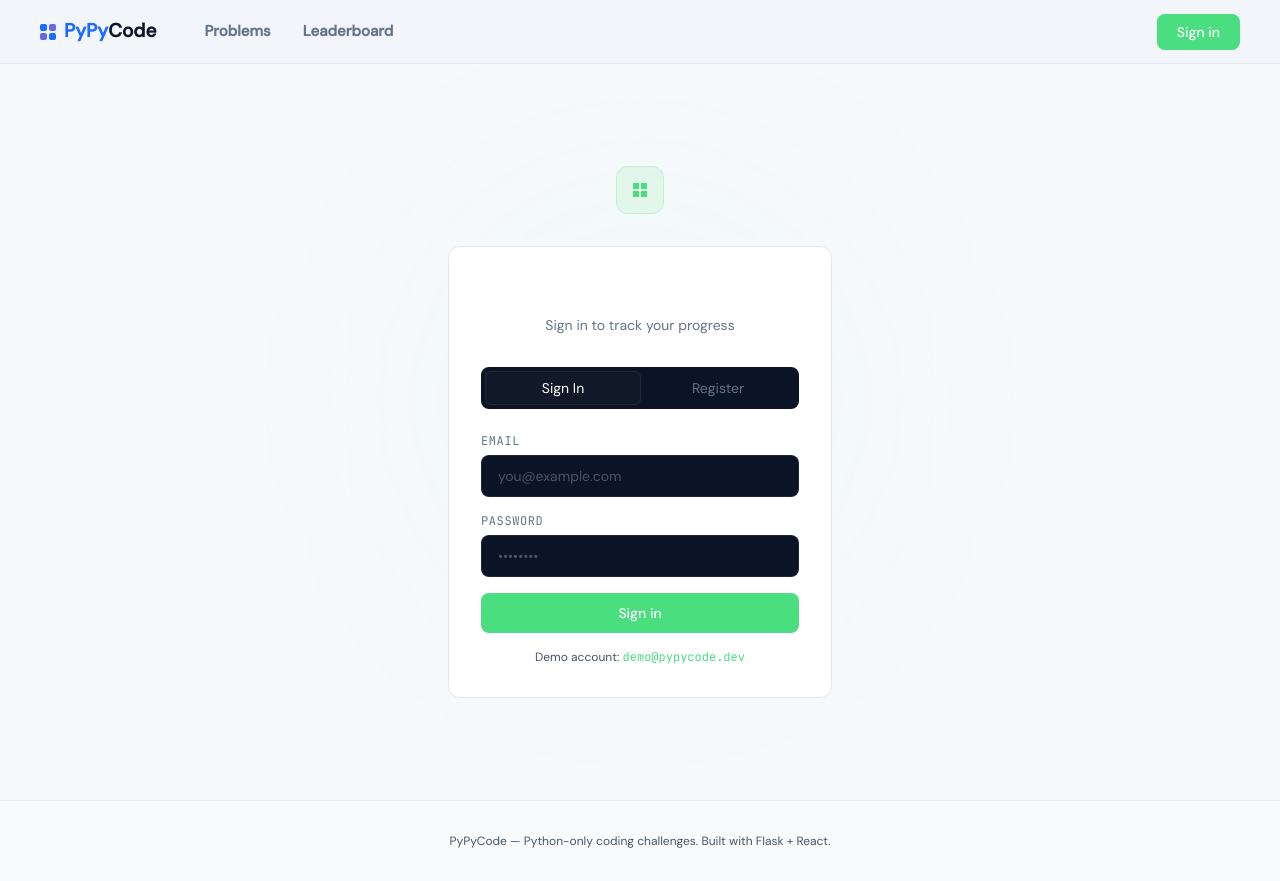
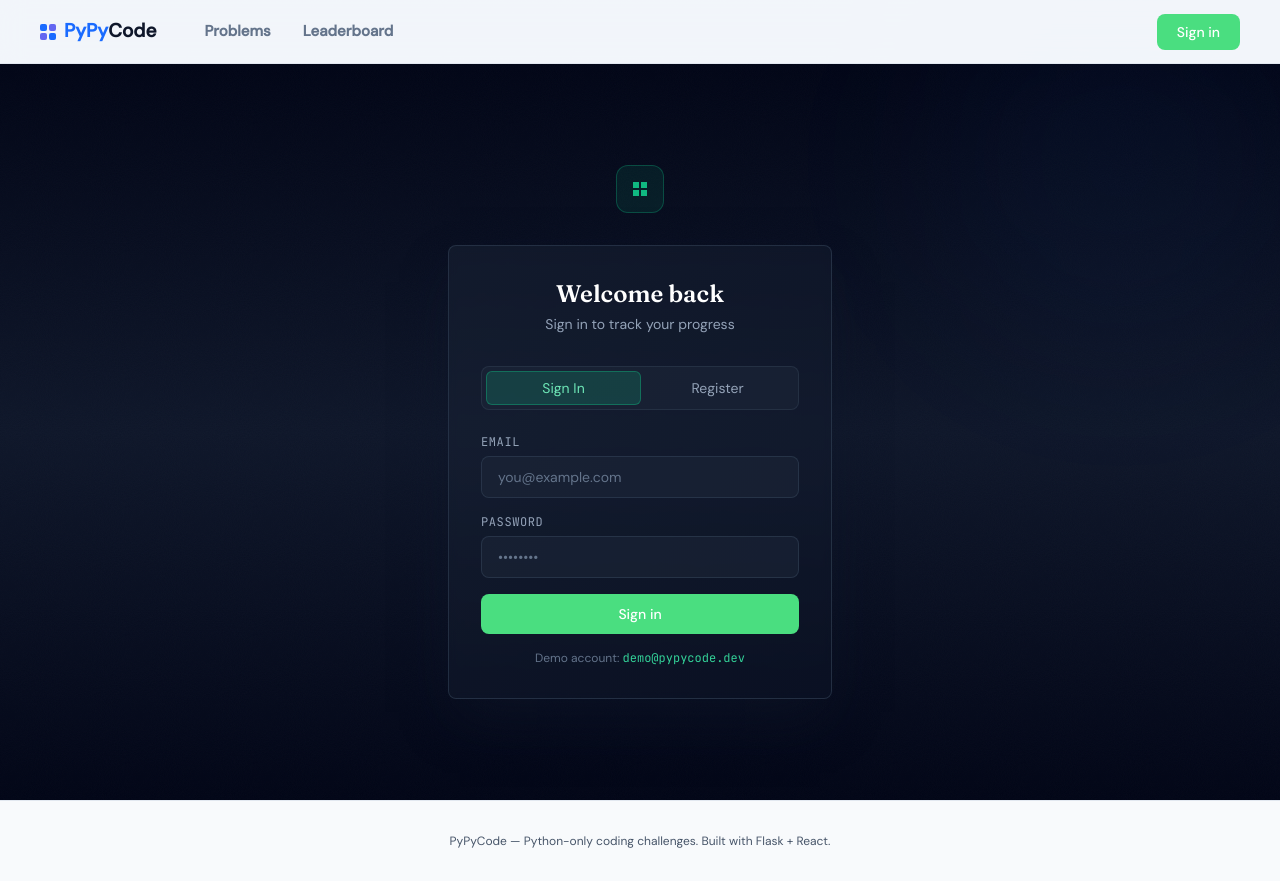
Before and after one commit to kalpeshtawde/pypycode, a React (Vite) app in the folder frontend/: page /auth in a window 1280 px wide. Built offline with nearby package versions, Linux system fonts and the light colour scheme; no server answers.

Commit message:
Improve auth page design and color scheme with emerald accents and modern styling

```diff
--- a/frontend/src/pages/AuthPage.tsx
+++ b/frontend/src/pages/AuthPage.tsx
@@ -50,43 +50,44 @@
   };
 
   return (
-    <div className="min-h-[calc(100vh-64px)] flex items-center justify-center px-6 py-16">
+    <div className="min-h-[calc(100vh-64px)] flex items-center justify-center px-6 py-16 bg-gradient-to-b from-slate-950 via-slate-900 to-slate-950">
       {/* Background glow */}
       <div className="pointer-events-none absolute inset-0 flex items-center justify-center">
-        <div className="w-96 h-96 bg-accent/5 rounded-full blur-[120px]" />
+        <div className="w-96 h-96 bg-emerald-500/8 rounded-full blur-[120px]" />
+        <div className="absolute top-0 right-0 w-80 h-80 bg-blue-500/5 rounded-full blur-[100px]" />
       </div>
 
       <div className="relative w-full max-w-sm">
         {/* Logo mark */}
         <div className="flex justify-center mb-8">
-          <div className="w-12 h-12 rounded-xl bg-accent/10 border border-accent/20
-                          flex items-center justify-center">
+          <div className="w-12 h-12 rounded-xl bg-emerald-500/10 border border-emerald-500/30
+                          flex items-center justify-center hover:border-emerald-500/50 transition-colors">
             <svg width="20" height="20" viewBox="0 0 20 20" fill="none">
-              <path d="M3 3h6v6H3zM11 3h6v6h-6zM3 11h6v6H3zM11 11h6v6h-6z" fill="#4ade80"/>
+              <path d="M3 3h6v6H3zM11 3h6v6h-6zM3 11h6v6H3zM11 11h6v6h-6z" fill="#10B981"/>
             </svg>
           </div>
         </div>
 
-        <div className="card p-8">
+        <div className="rounded-lg border border-slate-700/60 bg-gradient-to-br from-slate-800/40 to-slate-900/40 p-8 backdrop-blur-sm shadow-2xl shadow-slate-900/50">
           <h1 className="font-display text-2xl font-semibold text-white text-center mb-1">
             {mode === "login" ? "Welcome back" : "Create account"}
           </h1>
-          <p className="text-slate-500 text-sm text-center mb-8">
+          <p className="text-slate-400 text-sm text-center mb-8">
             {mode === "login"
               ? "Sign in to track your progress"
               : "Start solving Python problems today"}
           </p>
 
           {/* Mode toggle */}
-          <div className="flex bg-navy-900 rounded-lg p-1 mb-6">
+          <div className="flex bg-slate-800/50 rounded-lg p-1 mb-6 border border-slate-700/50">
             {(["login", "register"] as Mode[]).map((m) => (
               <button
                 key={m}
                 onClick={() => { setMode(m); setError(""); }}
                 className={`flex-1 py-1.5 text-sm rounded-md capitalize transition-all ${
                   mode === m
-                    ? "bg-surface text-white border border-surface-border"
-                    : "text-slate-500 hover:text-slate-300"
+                    ? "bg-emerald-500/20 text-emerald-300 border border-emerald-500/40"
+                    : "text-slate-400 hover:text-slate-300"
                 }`}
               >
                 {m === "login" ? "Sign in" : "Register"}
@@ -97,7 +98,7 @@
           <form onSubmit={handleSubmit} className="space-y-4">
             {mode === "register" && (
               <div>
-                <label className="block text-xs font-mono text-slate-500 mb-1.5 uppercase tracking-wider">
+                <label className="block text-xs font-mono text-slate-400 mb-1.5 uppercase tracking-wider">
                   Username
                 </label>
                 <input
@@ -107,16 +108,16 @@
                   required
                   minLength={3}
                   placeholder="pythonista"
-                  className="w-full bg-navy-900 border border-surface-border rounded-lg px-4 py-2.5
-                             text-sm text-white placeholder-slate-600 font-body
-                             focus:outline-none focus:border-accent/40 focus:ring-1 focus:ring-accent/20
+                  className="w-full bg-slate-800/50 border border-slate-700/60 rounded-lg px-4 py-2.5
+                             text-sm text-white placeholder-slate-500 font-body
+                             focus:outline-none focus:border-emerald-500/60 focus:ring-1 focus:ring-emerald-500/20
                              transition-colors"
                 />
               </div>
             )}
 
             <div>
-              <label className="block text-xs font-mono text-slate-500 mb-1.5 uppercase tracking-wider">
+              <label className="block text-xs font-mono text-slate-400 mb-1.5 uppercase tracking-wider">
                 Email
               </label>
               <input
@@ -125,15 +126,15 @@
                 onChange={(e) => setEmail(e.target.value)}
                 required
                 placeholder="you@example.com"
-                className="w-full bg-navy-900 border border-surface-border rounded-lg px-4 py-2.5
-                           text-sm text-white placeholder-slate-600 font-body
-                           focus:outline-none focus:border-accent/40 focus:ring-1 focus:ring-accent/20
+                className="w-full bg-slate-800/50 border border-slate-700/60 rounded-lg px-4 py-2.5
+                           text-sm text-white placeholder-slate-500 font-body
+                           focus:outline-none focus:border-emerald-500/60 focus:ring-1 focus:ring-emerald-500/20
                            transition-colors"
               />
             </div>
 
             <div>
-              <label className="block text-xs font-mono text-slate-500 mb-1.5 uppercase tracking-wider">
+              <label className="block text-xs font-mono text-slate-400 mb-1.5 uppercase tracking-wider">
                 Password
               </label>
               <input
@@ -143,16 +144,16 @@
                 required
                 minLength={6}
                 placeholder="••••••••"
-                className="w-full bg-navy-900 border border-surface-border rounded-lg px-4 py-2.5
-                           text-sm text-white placeholder-slate-600 font-body
-                           focus:outline-none focus:border-accent/40 focus:ring-1 focus:ring-accent/20
+                className="w-full bg-slate-800/50 border border-slate-700/60 rounded-lg px-4 py-2.5
+                           text-sm text-white placeholder-slate-500 font-body
+                           focus:outline-none focus:border-emerald-500/60 focus:ring-1 focus:ring-emerald-500/20
                            transition-colors"
               />
             </div>
 
             {error && (
-              <div className="bg-red-950/40 border border-red-900/50 rounded-lg px-4 py-2.5
-                              text-sm text-red-400 font-mono">
+              <div className="bg-red-950/30 border border-red-900/40 rounded-lg px-4 py-2.5
+                              text-sm text-red-300 font-mono">
                 {error}
               </div>
             )}
@@ -169,11 +170,11 @@
           </form>
 
           {mode === "login" && (
-            <p className="mt-4 text-center text-xs text-slate-600">
+            <p className="mt-4 text-center text-xs text-slate-500">
               Demo account:{" "}
               <button
                 onClick={() => { setEmail("demo@pypycode.dev"); setPassword("demo1234"); }}
-                className="text-accent hover:underline font-mono"
+                className="text-emerald-400 hover:text-emerald-300 hover:underline font-mono transition-colors"
               >
                 demo@pypycode.dev
               </button>
```
